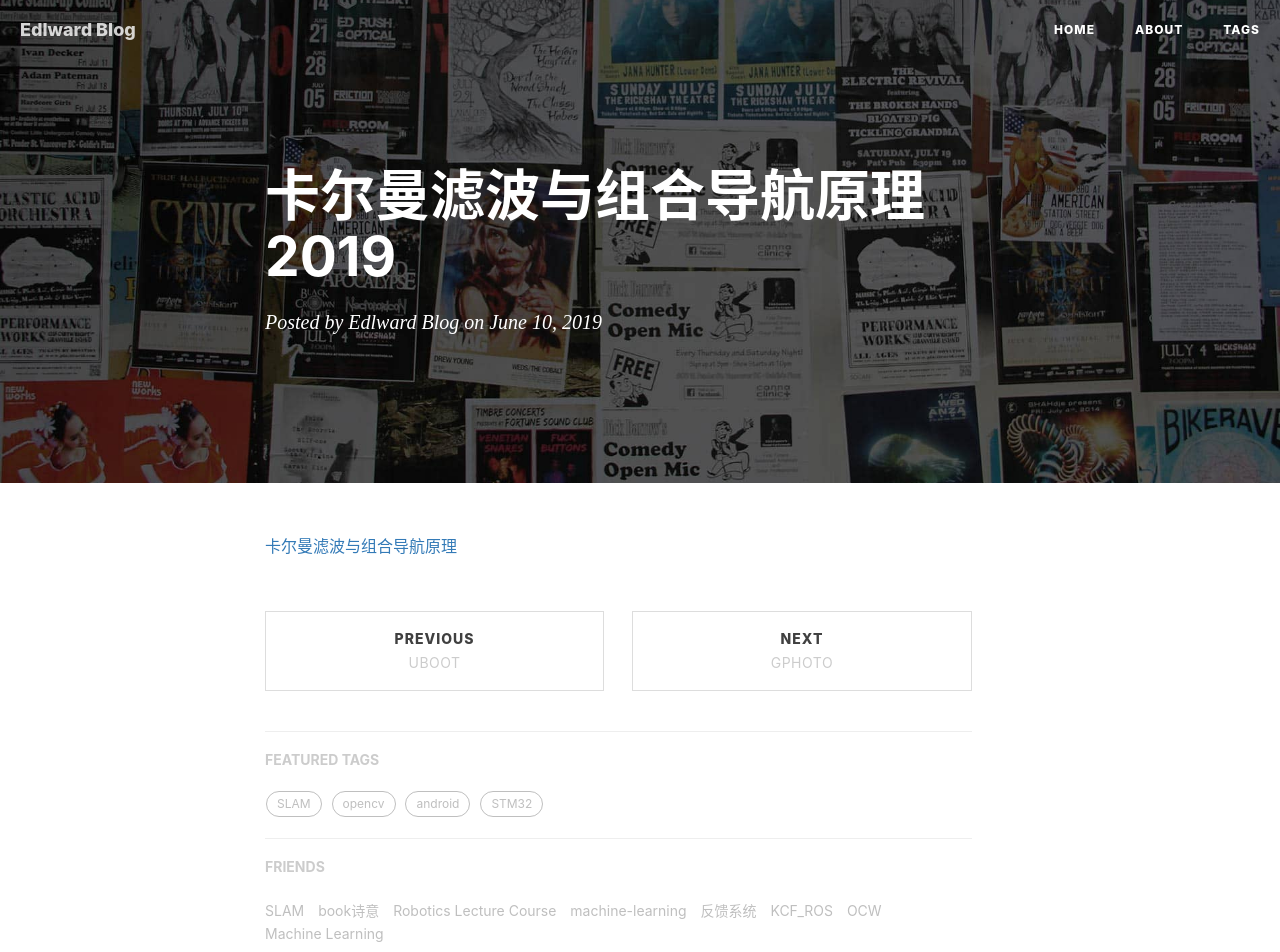
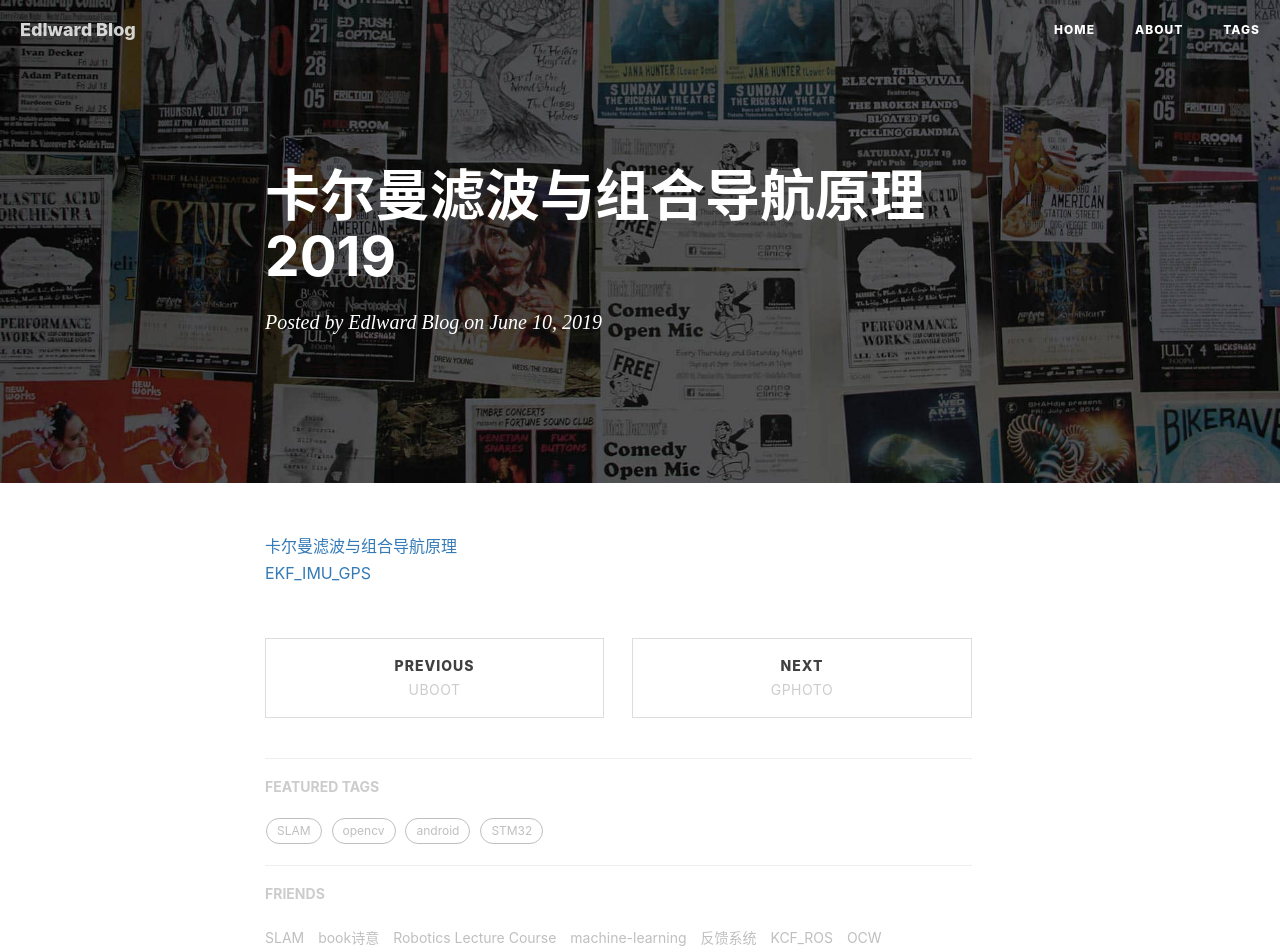
Before and after one commit to gary-robotics/dlward, a Jekyll site: the page built from _posts/2019-06-10-卡尔曼滤波与组合导航原理-2019.markdown, in a window 1280 px wide, cut to the strip 0-952 px from the top of the page. Built offline with Jekyll 4.4.1, drawn with Linux system fonts in a browser that asks for light colours; nearby versions of some CDN libraries; our own code applies the rules of GitHub Pages for plain Markdown files; comment, search, counter and statistics services are not loaded.

Commit message:
Update 2019-06-10-卡尔曼滤波与组合导航原理-2019.markdown

```diff
--- a/_posts/2019-06-10-卡尔曼滤波与组合导航原理-2019.markdown
+++ b/_posts/2019-06-10-卡尔曼滤波与组合导航原理-2019.markdown
@@ -1,2 +1,3 @@
 
 [卡尔曼滤波与组合导航原理](https://wenku.baidu.com/view/84a1bf34f78a6529647d539f.html)
+[EKF_IMU_GPS](https://github.com/Edlward/Indirect_EKF_IMU_GPS)
```
